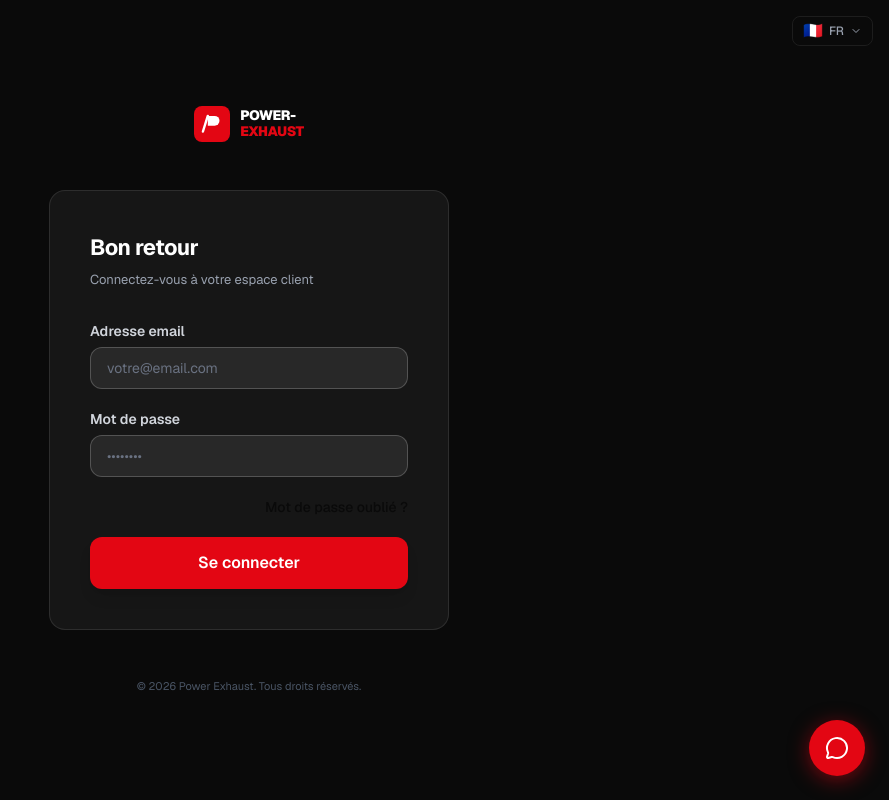
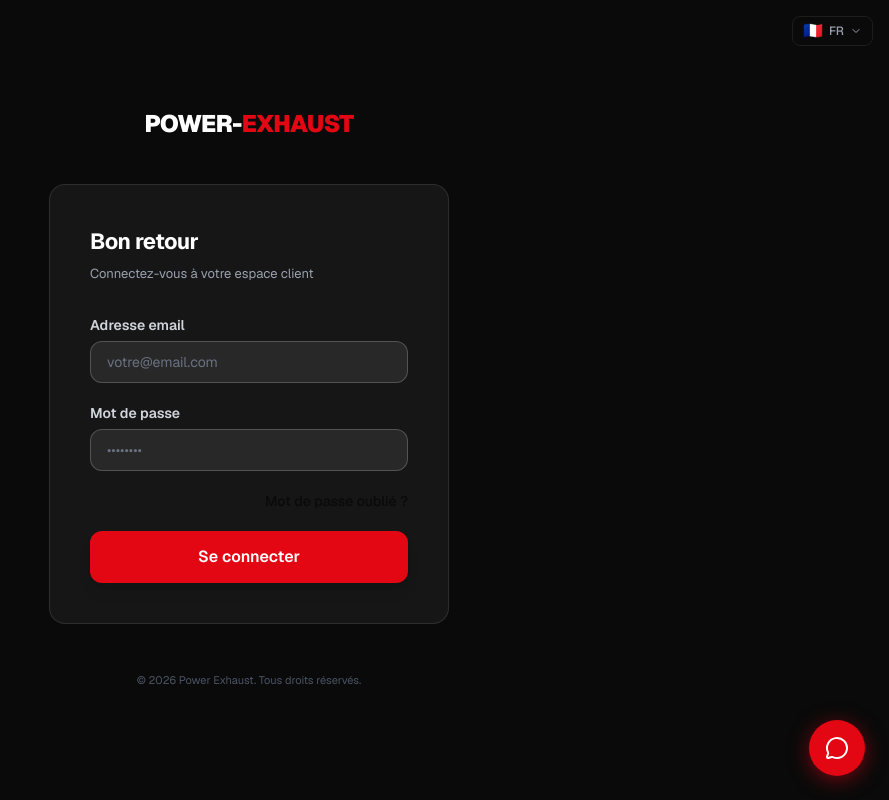
Before and after one commit to BDSproject/Power-Exhaust.com, a Next.js app: page /login in a window 1280 px wide. Shown: the whole page, without its empty margins (391-1280 px from the left). Built offline with nearby package versions, Linux system fonts and the light colour scheme.

Commit message:
fix: langue 404 (suppression bypass intlMiddleware) + logo sans icône

```diff
--- a/src/app/[locale]/page.tsx
+++ b/src/app/[locale]/page.tsx
@@ -443,7 +443,7 @@
               <h4 className="font-bold mb-4 text-sm uppercase tracking-wider text-gray-300">{t("footer.contact_title")}</h4>
               <ul className="space-y-2.5 text-gray-400 text-sm">
                 <li className="flex items-center gap-2"><Mail className="w-3.5 h-3.5 flex-shrink-0" /> contact@power-exhaust.com</li>
-                <li className="flex items-center gap-2"><Phone className="w-3.5 h-3.5 flex-shrink-0" /> +33 1 .. .. .. ..</li>
+                <li className="flex items-center gap-2"><Phone className="w-3.5 h-3.5 flex-shrink-0" /> +33 6 98 11 00 29.</li>
                 <li className="flex items-center gap-2"><Clock className="w-3.5 h-3.5 flex-shrink-0" /> {t("footer.hours")}</li>
               </ul>
             </div>
--- a/src/components/ui/Logo.tsx
+++ b/src/components/ui/Logo.tsx
@@ -8,34 +8,16 @@
 }
 
 export function PowerExhaustLogo({ className = "", size = "md", href = "/" }: LogoProps) {
-  const dimensions = {
-    sm: { w: 130, h: 36, iconW: 28, iconH: 28 },
-    md: { w: 160, h: 44, iconW: 36, iconH: 36 },
-    lg: { w: 200, h: 56, iconW: 44, iconH: 44 },
+  const fontSizes = {
+    sm: "text-xl",
+    md: "text-2xl",
+    lg: "text-3xl",
   }[size];
 
   const content = (
-    <span className={`flex items-center gap-2.5 ${className}`}>
-      {/* Icon mark — stylized P */}
-      <span
-        className="flex-shrink-0 flex items-center justify-center rounded-lg bg-[#E30613]"
-        style={{ width: dimensions.iconW, height: dimensions.iconH }}
-      >
-        <svg viewBox="0 0 24 24" fill="none" width={dimensions.iconW * 0.65} height={dimensions.iconH * 0.65}>
-          {/* Diagonal slash */}
-          <line x1="3" y1="20" x2="8" y2="4" stroke="white" strokeWidth="2.5" strokeLinecap="round"/>
-          {/* P letter */}
-          <path d="M8 4 h7 a5 5 0 0 1 0 10 h-7 V4z" fill="white"/>
-        </svg>
-      </span>
-      {/* Wordmark */}
-      <span className="leading-none">
-        <span className="block font-black tracking-tight text-white" style={{ fontSize: dimensions.iconH * 0.38, lineHeight: 1.1 }}>
-          POWER-
-        </span>
-        <span className="block font-black tracking-tight text-[#E30613]" style={{ fontSize: dimensions.iconH * 0.38, lineHeight: 1.1 }}>
-          EXHAUST
-        </span>
+    <span className={`flex items-center ${className}`}>
+      <span className={`font-black tracking-tight leading-none ${fontSizes}`}>
+        <span className="text-white">POWER-</span><span className="text-[#E30613]">EXHAUST</span>
       </span>
     </span>
   );
--- a/src/proxy.ts
+++ b/src/proxy.ts
@@ -17,7 +17,7 @@
     return NextResponse.next();
   }
 
-  // Auth redirects (locale-aware paths)
+  // Auth redirects
   const isAuthPage = /\/login$/.test(pathname);
   const isDashboard = /\/(dashboard|rachats|attestations)/.test(pathname);
   const isAdmin = /\/admin/.test(pathname);
@@ -35,20 +35,13 @@
     return NextResponse.redirect(new URL("/dashboard", req.url));
   }
 
-  // Skip i18n for back-office / auth routes (not locale-prefixed)
+  // Skip i18n for back-office / auth routes
   const isBackOffice = /^\/(dashboard|admin|rachats|attestations|login|identite|suivi)(\/|$)/.test(pathname);
   if (isBackOffice) {
     return NextResponse.next();
   }
 
-  // Skip i18n if already on a locale-prefixed path or root (avoid redirect loop)
-  const locales = ["fr", "en", "de", "es", "it", "pt", "nl", "pl"];
-  const isLocalePrefixed = locales.some((l) => pathname === `/${l}` || pathname.startsWith(`/${l}/`));
-  if (isLocalePrefixed) {
-    return NextResponse.next();
-  }
-
-  // Apply i18n middleware for public locale routes only
+  // Apply i18n middleware for all public routes (including /en, /de/rachat, etc.)
   return intlMiddleware(req as NextRequest);
 });
 
```
